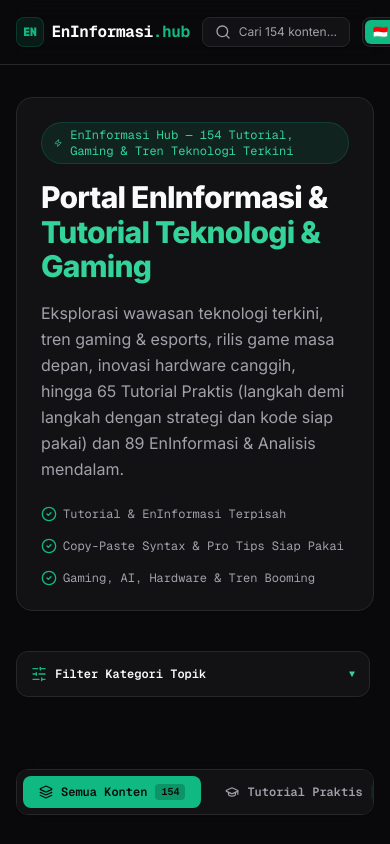
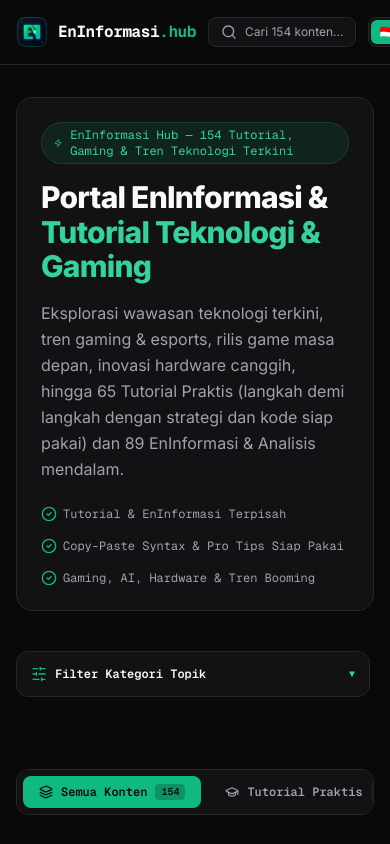
Before and after one commit to EdvanVPRoject/eninformasi-hub, a Next.js app: page / in a window 390 px wide. Shown: the top 844 px of the page. Built offline with nearby package versions, Linux system fonts and the light colour scheme.

Commit message:
feat(search): add close button and backdrop click-to-close to search modal

```diff
--- a/app/layout.tsx
+++ b/app/layout.tsx
@@ -19,6 +19,11 @@
 export const metadata: Metadata = {
   title: `EnInformasi Hub — Portal ${totalArticleCount} Tutorial, Gaming & Tren Teknologi Terkini`,
   description: `Portal wawasan teknologi modern, gaming & esports, rilis game masa depan, hardware & gadget, serta ${tutorialArticleCount} tutorial praktis dan ${artikelArticleCount} EnInformasi mendalam terupdate.`,
+  icons: {
+    icon: '/favicon.svg',
+    shortcut: '/favicon.svg',
+    apple: '/favicon.svg',
+  },
   keywords: ['EnInformasi', 'EnInformasi Hub', 'Gaming Esports', 'Mobile Legends', 'Honor of Kings', 'Valorant', 'PUBG Mobile', 'GTA 6 2026', 'NVIDIA Spark', 'Hardware 2026', 'Tutorial AI', 'DeepSeek R1', 'Claude 3.7', 'Teknologi Terupdate 2026'],
   authors: [{ name: 'Edvan' }],
 };
--- a/components/CommandSearch.tsx
+++ b/components/CommandSearch.tsx
@@ -28,7 +28,7 @@
   useEffect(() => {
     if (isOpen) {
       setQuery('');
-      setResults(searchArticles(''));
+      setResults(searchArticleSummaries(''));
       setSelectedIndex(0);
       setTimeout(() => inputRef.current?.focus(), 50);
     }
@@ -79,14 +79,17 @@
   if (!isOpen) return null;
 
   return (
-    <div className="fixed inset-0 z-50 flex items-start justify-center pt-16 sm:pt-24 px-4 bg-black/60 backdrop-blur-sm animate-in fade-in duration-150">
+    <div
+      className="fixed inset-0 z-50 flex items-start justify-center pt-16 sm:pt-24 px-4 bg-black/60 backdrop-blur-sm animate-in fade-in duration-150 cursor-pointer"
+      onClick={onClose}
+    >
       <div
-        className="w-full max-w-2xl rounded-2xl bg-[var(--card-bg)] border border-[var(--border-color)] shadow-2xl overflow-hidden text-[var(--text-main)] transition-all"
+        className="w-full max-w-2xl rounded-2xl bg-[var(--card-bg)] border border-[var(--border-color)] shadow-2xl overflow-hidden text-[var(--text-main)] transition-all cursor-default"
         onClick={(e) => e.stopPropagation()}
       >
         {/* Search Input Bar */}
         <div className="flex items-center px-4 py-3.5 border-b border-[var(--border-color)] gap-3">
-          <Search className="w-5 h-5 text-emerald-500" />
+          <Search className="w-5 h-5 text-emerald-500 shrink-0" />
           <input
             ref={inputRef}
             type="text"
@@ -97,18 +100,27 @@
           />
           {query && (
             <button
+              type="button"
               onClick={() => {
                 setQuery('');
                 setResults(searchArticleSummaries(''));
               }}
-              className="p-1 rounded-md text-[var(--text-muted)] hover:text-[var(--text-main)]"
+              className="p-1 rounded-md text-[var(--text-muted)] hover:text-[var(--text-main)] transition-colors"
+              title={lang === 'en' ? 'Clear' : 'Hapus'}
             >
               <X className="w-4 h-4" />
             </button>
           )}
-          <kbd className="px-2 py-0.5 text-xs font-mono rounded bg-[var(--bg-main)] border border-[var(--border-color)] text-[var(--text-muted)]">
-            ESC
-          </kbd>
+          <button
+            type="button"
+            onClick={onClose}
+            className="flex items-center gap-1.5 px-2.5 py-1 text-xs font-medium rounded-lg bg-[var(--bg-main)] hover:bg-[var(--border-color)] border border-[var(--border-color)] text-[var(--text-muted)] hover:text-[var(--text-main)] transition-colors cursor-pointer shrink-0"
+            title={lang === 'en' ? 'Close search (ESC)' : 'Tutup pencarian (ESC)'}
+            aria-label={lang === 'en' ? 'Close search' : 'Tutup pencarian'}
+          >
+            <X className="w-4 h-4" />
+            <span className="text-xs">{lang === 'en' ? 'Close' : 'Tutup'}</span>
+          </button>
         </div>
 
         {/* Results List */}
--- /dev/null
+++ b/components/EnLogo.tsx
@@ -0,0 +1,85 @@
+import React from 'react';
+
+interface EnLogoProps {
+  className?: string;
+  size?: number;
+  showText?: boolean;
+}
+
+export default function EnLogo({ className = '', size = 32, showText = false }: EnLogoProps) {
+  return (
+    <div className={`inline-flex items-center gap-2.5 ${className}`}>
+      {/* SVG Vector Icon Mark */}
+      <svg
+        width={size}
+        height={size}
+        viewBox="0 0 120 120"
+        fill="none"
+        xmlns="http://www.w3.org/2000/svg"
+        className="shrink-0 transition-transform duration-300 group-hover:scale-105"
+      >
+        <defs>
+          <linearGradient id="enLogoGrad" x1="0%" y1="0%" x2="100%" y2="100%">
+            <stop offset="0%" stopColor="#00F59B" />
+            <stop offset="50%" stopColor="#10B981" />
+            <stop offset="100%" stopColor="#06B6D4" />
+          </linearGradient>
+          <linearGradient id="enBgGrad" x1="0%" y1="0%" x2="100%" y2="100%">
+            <stop offset="0%" stopColor="#0F172A" />
+            <stop offset="100%" stopColor="#020617" />
+          </linearGradient>
+          <filter id="enGlowFilter" x="-20%" y="-20%" width="140%" height="140%">
+            <feGaussianBlur stdDeviation="3" result="blur" />
+            <feComposite in="SourceGraphic" in2="blur" operator="over" />
+          </filter>
+        </defs>
+
+        {/* Outer Tech Frame with Glow Accent */}
+        <rect
+          x="6"
+          y="6"
+          width="108"
+          height="108"
+          rx="26"
+          fill="url(#enBgGrad)"
+          stroke="url(#enLogoGrad)"
+          strokeWidth="2.5"
+          strokeOpacity="0.4"
+        />
+
+        {/* Tech Nodes in Corners */}
+        <circle cx="22" cy="22" r="2.5" fill="#10B981" fillOpacity="0.5" />
+        <circle cx="98" cy="98" r="2.5" fill="#06B6D4" fillOpacity="0.5" />
+
+        {/* 'EN' Cyber Monogram Mark */}
+        <g filter="url(#enGlowFilter)">
+          {/* Letter 'E' */}
+          <path
+            d="M34 34 H58 C60.5 34 62 35.5 62 38 C62 40.5 60.5 42 58 42 H44 V55 H54 C56 55 57 56.5 57 59 C57 61.5 56 63 54 63 H44 V78 H60 C62.5 78 64 79.5 64 82 C64 84.5 62.5 86 60 86 H34 C31.5 86 30 84.5 30 82 V38 C30 35.5 31.5 34 34 34 Z"
+            fill="url(#enLogoGrad)"
+          />
+
+          {/* Dynamic Circuit Bridge */}
+          <path d="M59 42 L80 77" stroke="#00F59B" strokeWidth="4.5" strokeLinecap="round" />
+
+          {/* Letter 'N' */}
+          <path
+            d="M80 34 H86 C88.5 34 90 35.5 90 38 V82 C90 84.5 88.5 86 86 86 H80 C77.5 86 76 84.5 76 82 V48 L62 36 Z"
+            fill="url(#enLogoGrad)"
+          />
+
+          {/* Nexus Core Point */}
+          <circle cx="70" cy="59" r="3.5" fill="#FFFFFF" />
+          <circle cx="70" cy="59" r="6" stroke="#00F59B" strokeWidth="1.5" strokeOpacity="0.75" />
+        </g>
+      </svg>
+
+      {/* Optional Wordmark */}
+      {showText && (
+        <span className="font-mono font-bold tracking-tight text-lg text-[var(--text-main)]">
+          EnInformasi<span className="text-emerald-500">.hub</span>
+        </span>
+      )}
+    </div>
+  );
+}
--- a/components/Footer.tsx
+++ b/components/Footer.tsx
@@ -4,6 +4,7 @@
 import Link from 'next/link';
 import { Terminal, Shield, FileText, Info, Mail, Heart } from 'lucide-react';
 import { useLanguage } from './LanguageContext';
+import EnLogo from './EnLogo';
 
 export default function Footer() {
   const { lang, t } = useLanguage();
@@ -14,10 +15,8 @@
         <div className="grid grid-cols-1 md:grid-cols-4 gap-8">
           {/* Brand Col */}
           <div className="space-y-3 md:col-span-1">
-            <Link href="/" className="flex items-center gap-2 font-mono font-bold text-base text-[var(--text-main)]">
-              <div className="p-1.5 rounded-lg bg-emerald-500/10 text-emerald-500 border border-emerald-500/20 font-mono font-black text-xs">
-                EN
-              </div>
+            <Link href="/" className="flex items-center gap-2.5 font-mono font-bold text-base text-[var(--text-main)] group">
+              <EnLogo size={30} />
               <span>EnInformasi<span className="text-emerald-500">.hub</span></span>
             </Link>
             <p className="leading-relaxed">
--- a/components/Navbar.tsx
+++ b/components/Navbar.tsx
@@ -17,6 +17,7 @@
 } from 'lucide-react';
 import { useLanguage } from './LanguageContext';
 import { totalArticleCount } from '@/lib/data/article-summaries';
+import EnLogo from './EnLogo';
 
 interface NavbarProps {
   onOpenSearch?: () => void;
@@ -59,10 +60,8 @@
     <header className="sticky top-0 z-40 w-full border-b border-[var(--border-color)] bg-[var(--bg-main)]/90 backdrop-blur-md transition-colors duration-200">
       <div className="max-w-7xl mx-auto px-4 sm:px-6 lg:px-8 h-16 flex items-center justify-between gap-2">
         <div className="flex items-center gap-2 sm:gap-3 shrink-0">
-          <Link href="/" className="flex items-center gap-2 font-mono font-bold tracking-tight text-base sm:text-lg group">
-            <div className="p-1.5 rounded-lg bg-emerald-500/10 text-emerald-500 border border-emerald-500/20 group-hover:bg-emerald-500/20 transition-all font-mono font-black text-xs sm:text-sm">
-              EN
-            </div>
+          <Link href="/" className="flex items-center gap-2.5 font-mono font-bold tracking-tight text-base sm:text-lg group">
+            <EnLogo size={32} />
             <span className="text-[var(--text-main)]">
               EnInformasi<span className="text-emerald-500">.hub</span>
             </span>
```
Also changed, not shown: public/favicon.svg (added), public/logo.svg (added).
